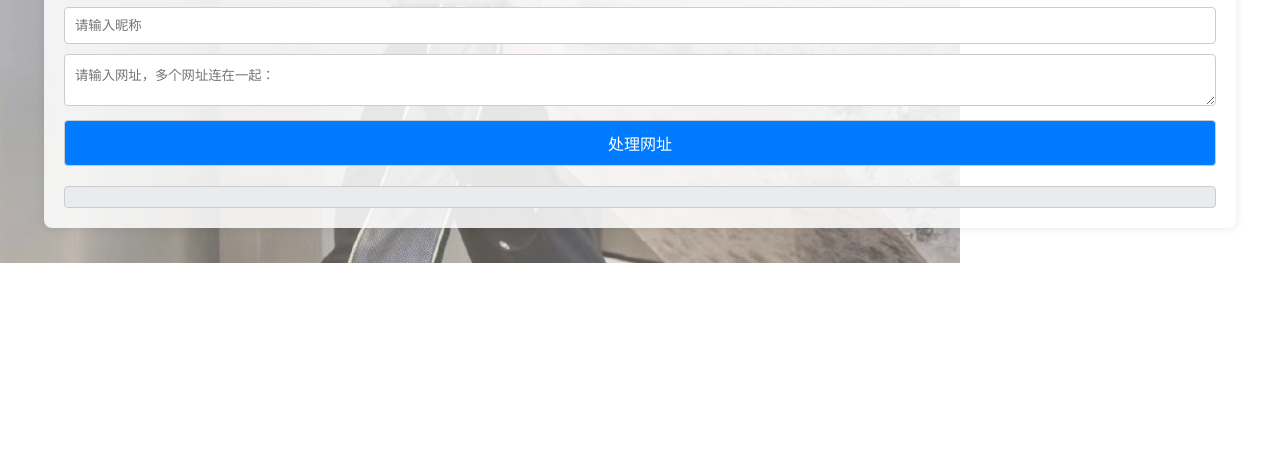
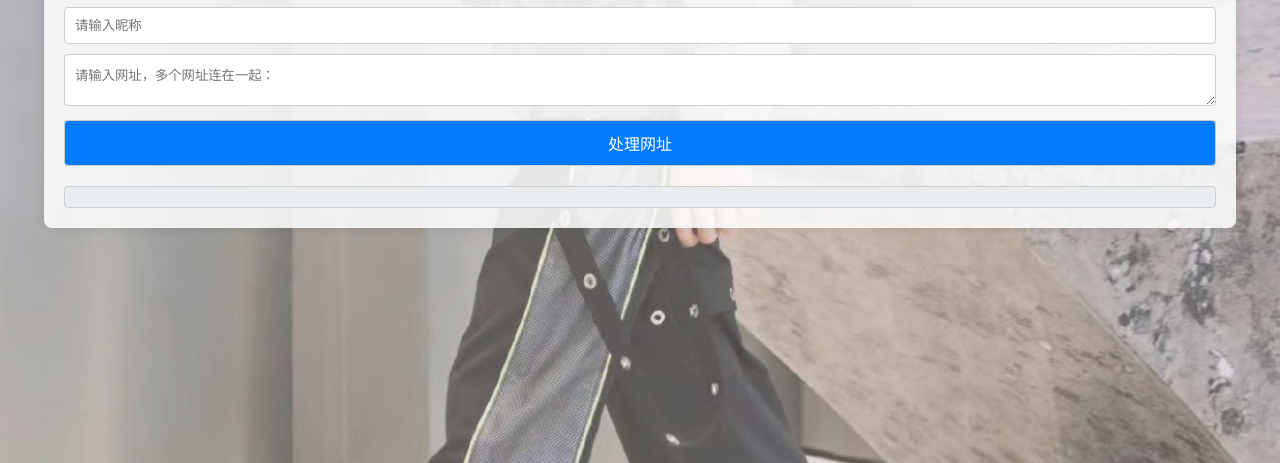
Before and after one commit to simonjun1129/gongjun1129, a plain HTML site: page index.html in a window 1280 px wide. Shown: the part 337-800 px from the top of the page. Drawn offline with Linux system fonts and the light colour scheme.

Commit message:
Update index.html

```diff
--- a/index.html
+++ b/index.html
@@ -20,8 +20,8 @@
             position: absolute;
             top: 0;
             left: 0;
-            width: 75%;
-            height: 75%;
+            width: 100%;
+            height: 100%;
             object-fit: cover;
             z-index: -1;
             opacity: 0.75; /* Adjust opacity if needed */
```
